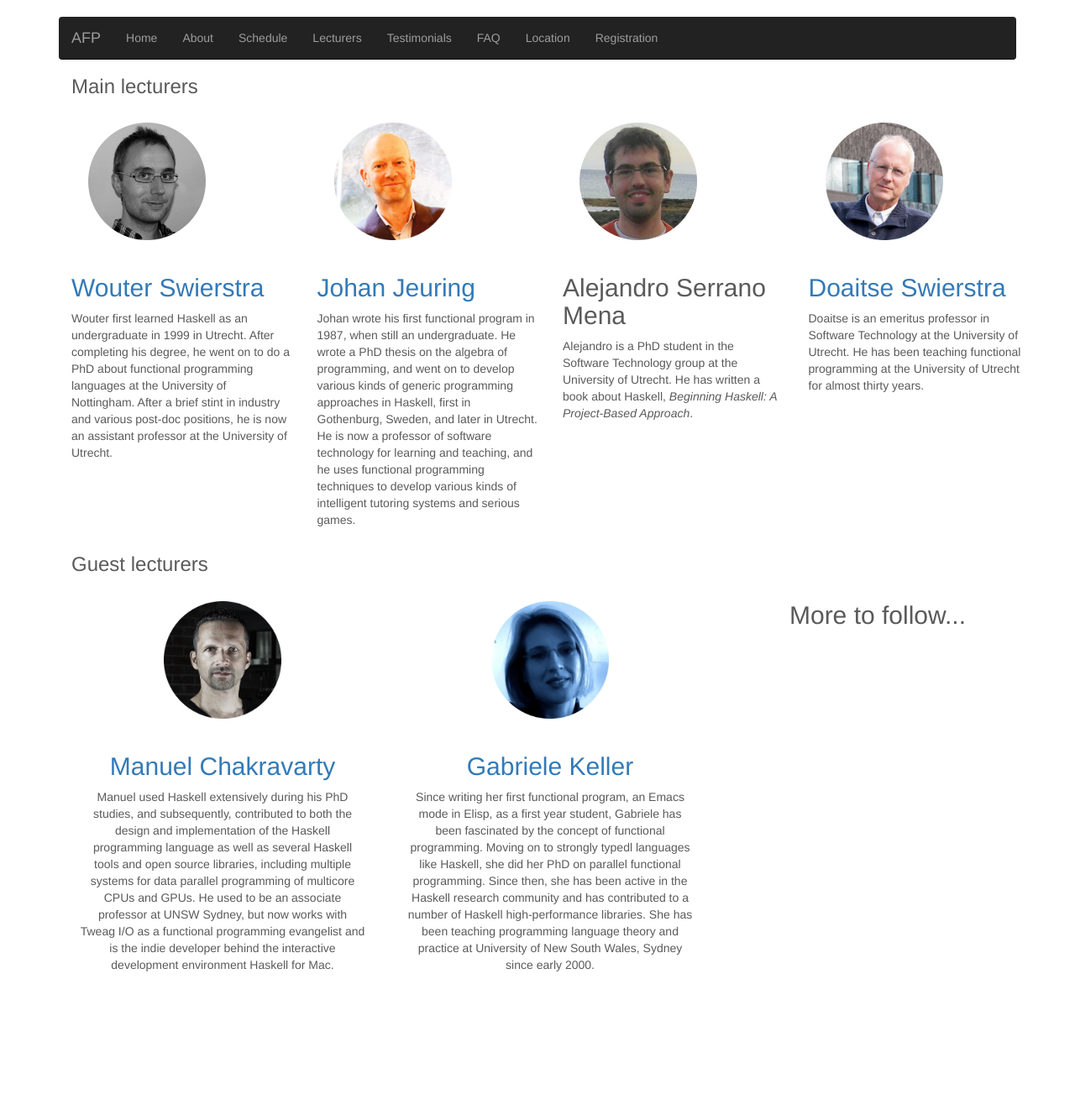
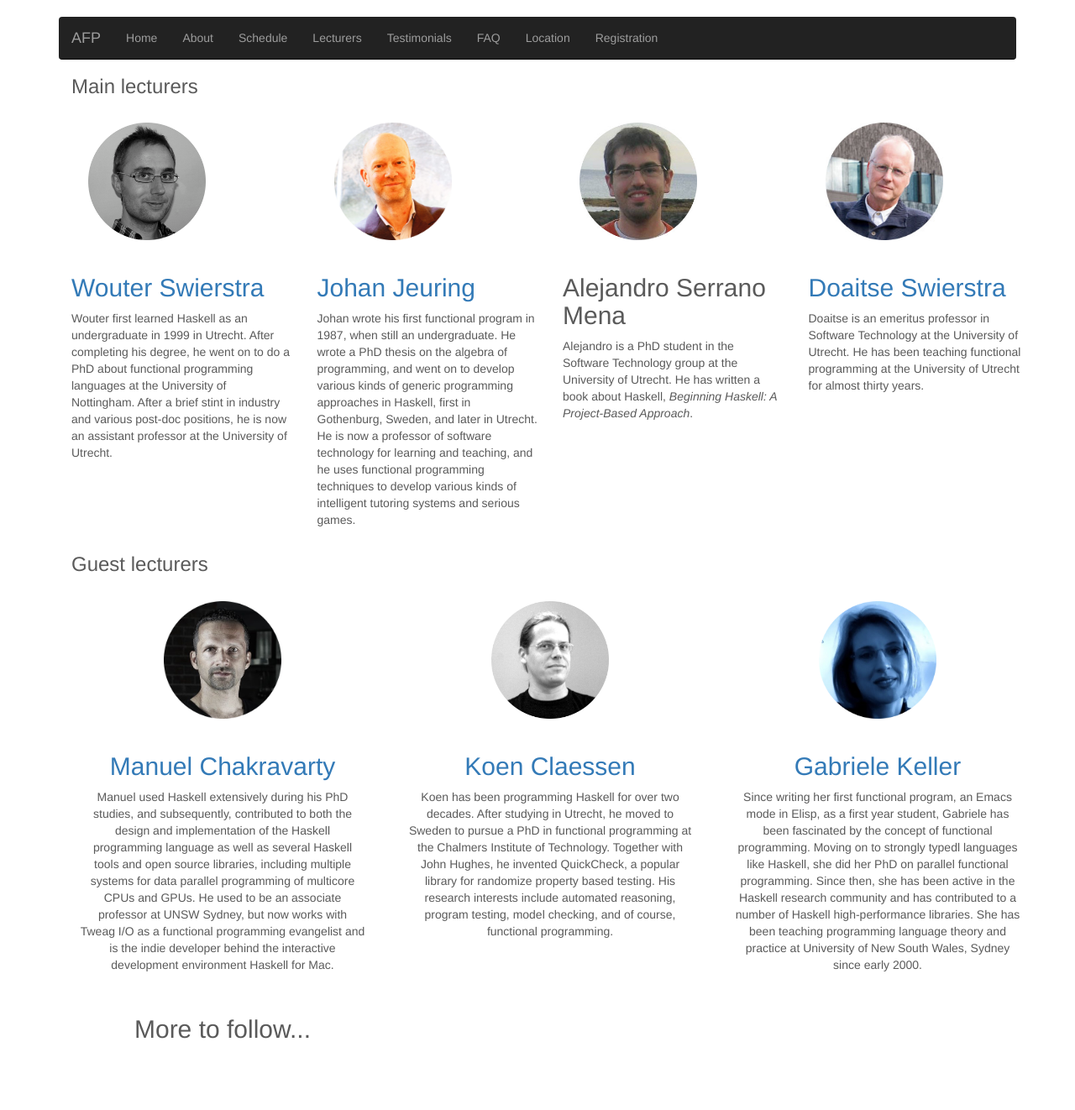
Before and after one commit to uu-afp/uu-afp.github.io, a Jekyll site: the page built from lecturers.html, in a window 1280 px wide. Shown: the whole page at 84% size. Built offline with Jekyll 4.4.1, drawn with Linux system fonts in a browser that asks for light colours; nearby versions of some CDN libraries; before the commit the page ends 1239 px from its top, so only the background shows below that.

Commit message:
Added Koen as guest lecturer.

```diff
--- a/lecturers.html
+++ b/lecturers.html
@@ -94,6 +94,25 @@ layout: default
     </div><!-- /.col-lg-3 -->
 
     <div class="col-lg-4">
+      <img src=
+      "img/koen.jpeg"
+      alt="Koen" width="140" height="140" class=
+      "profile-img">
+
+      <h2><a href="http://www.cse.chalmers.se/~koen/">Koen Claessen</a></h2>
+
+      <p>Koen has been programming Haskell for over two decades. After
+      studying in Utrecht, he moved to Sweden to pursue a PhD in
+      functional programming at the Chalmers Institute of
+      Technology. Together with John Hughes, he invented QuickCheck, a
+      popular library for randomize property based testing. His
+      research interests include automated reasoning, program testing,
+        model checking, and of course, functional programming.
+      </p>
+    </div><!-- /.col-lg-3 -->
+
+
+    <div class="col-lg-4">
       <img src="img/gabriele.png" alt="Gabriele Keller" width="140"
       height="140" class="profile-img">
 
```
Also changed, not shown: about.md (+8 -0 lines), img/koen.jpeg (added).
